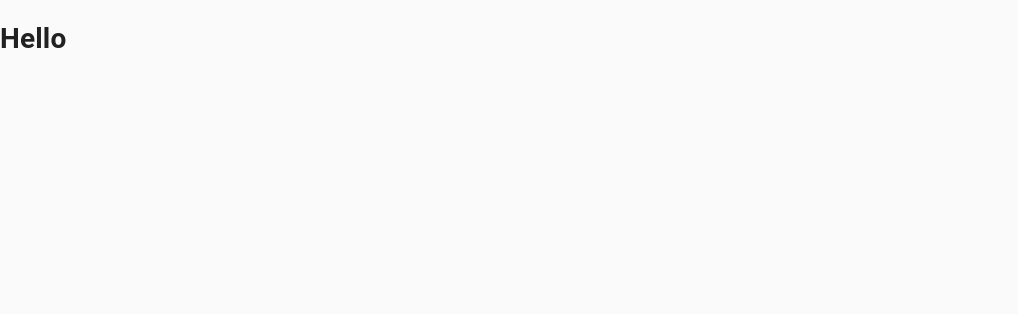
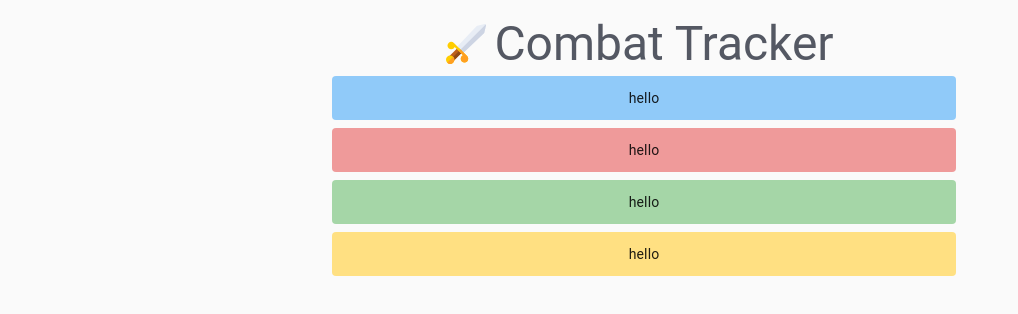
Before and after one commit to cmseaton42/dnd-tool, a React (Create React App) app: page / in a window 1280 px wide. Shown: the top 314 px of the page, without its empty margins (0-1018 px from the left). Built offline with nearby package versions, Linux system fonts and the light colour scheme.

Commit message:
Add header to initiative tool

```diff
--- a/src/App.tsx
+++ b/src/App.tsx
@@ -5,6 +5,8 @@ import { red } from "@material-ui/core/colors";
 import { createMuiTheme, ThemeProvider, responsiveFontSizes } from "@material-ui/core/styles";
 import ReactGA from "react-ga";
 import { createBrowserHistory } from "history";
+
+import { HomePage } from "./views/home";
 
 // Define global style constants
 const PRIMARY_COLOR = "#545863";
@@ -109,8 +111,6 @@ history.listen((location) => {
 // Setup Google Analytics
 ReactGA.initialize(process.env.REACT_APP_GOOGLE_ANALYTICS as string);
 
-const LoginPage: React.FC = () => <h1>Hello</h1>;
-
 // Setup App
 // @ts-ignore
 export const App: React.FC = () => {
@@ -123,7 +123,7 @@ export const App: React.FC = () => {
                 {/* Instantiate Primary Application Router */}
                 <Router history={history}>
                     <Switch>
-                        <Route exact path={"/"} component={LoginPage} />
+                        <Route exact path={"/"} component={HomePage} />
                         <Redirect to="/" />
                     </Switch>
                 </Router>
--- a/src/index.css
+++ /dev/null
@@ -1,10 +0,0 @@
-body {
-    margin: 0;
-    font-family: sans-serif;
-    -webkit-font-smoothing: antialiased;
-    -moz-osx-font-smoothing: grayscale;
-}
-
-code {
-    font-family: source-code-pro, Menlo, Monaco, Consolas, "Courier New", monospace;
-}
--- a/src/index.tsx
+++ b/src/index.tsx
@@ -1,6 +1,5 @@
 import React from "react";
 import ReactDOM from "react-dom";
-import "./index.css";
 import { App } from "./App";
 import * as serviceWorker from "./serviceWorker";
 
--- /dev/null
+++ b/src/views/home/index.tsx
@@ -0,0 +1,25 @@
+import React from "react";
+import { makeStyles } from "@material-ui/core/styles";
+
+import { InitiativeTracker } from "./initiative-tracker";
+
+import Grid from "@material-ui/core/Grid";
+
+export const HomePage: React.FC = () => {
+    const cls = useStyles();
+
+    return (
+        <Grid container justify="center" className={cls.root}>
+            <Grid item xs={12} md={6}>
+                <InitiativeTracker />
+            </Grid>
+        </Grid>
+    );
+};
+
+const useStyles = makeStyles((theme) => ({
+    root: {
+        height: "100vh",
+        padding: theme.spacing(2),
+    },
+}));
--- /dev/null
+++ b/src/views/home/initiative-tracker/combatant-card.tsx
@@ -0,0 +1,39 @@
+import React from "react";
+import { makeStyles } from "@material-ui/core/styles";
+
+import { red, amber, green, blue } from "@material-ui/core/colors";
+
+export interface ICombatantCardProps {
+    type: "character" | "hostile" | "ally" | "neutral";
+}
+
+export const CombatantCard: React.FC<ICombatantCardProps> = ({ type }) => {
+    const cls = useStyles({ bg: getBackgroundByType(type) });
+
+    return <div className={cls.container}>hello</div>;
+};
+
+const getBackgroundByType: (type: "character" | "hostile" | "ally" | "neutral") => string = (type) => {
+    switch (type) {
+        case "character":
+            return blue[200];
+        case "hostile":
+            return red[200];
+        case "ally":
+            return green[200];
+        case "neutral":
+            return amber[200];
+    }
+};
+
+const useStyles = makeStyles((theme) => ({
+    container: {
+        display: "flex",
+        justifyContent: "center",
+        margin: theme.spacing(0.5),
+        padding: theme.spacing(1.5),
+        width: "100%",
+        background: (props: { bg: string }) => props.bg,
+        borderRadius: 4,
+    },
+}));
--- /dev/null
+++ b/src/views/home/initiative-tracker/index.tsx
@@ -0,0 +1,44 @@
+import React from "react";
+import { makeStyles } from "@material-ui/core/styles";
+
+import Typography from "@material-ui/core/Typography";
+
+import { CombatantCard } from "./combatant-card";
+import SwordIcon from "./swords.svg";
+
+export const InitiativeTracker: React.FC = () => {
+    const cls = useStyles();
+
+    return (
+        <div className={cls.container}>
+            <div className={cls.header}>
+                <img src={SwordIcon} className={cls.headerIcon} />
+                <Typography color="primary" variant="h3">
+                    Combat Tracker
+                </Typography>
+            </div>
+            <CombatantCard type="character" />
+            <CombatantCard type="hostile" />
+            <CombatantCard type="ally" />
+            <CombatantCard type="neutral" />
+        </div>
+    );
+};
+
+const useStyles = makeStyles((theme) => ({
+    container: {
+        display: "flex",
+        justifyContent: "center",
+        flexDirection: "column",
+    },
+    header: {
+        display: "flex",
+        alignItems: "center",
+        justifyContent: "center",
+        width: "100%",
+    },
+    headerIcon: {
+        height: 40,
+        marginRight: theme.spacing(1),
+    },
+}));
```
Also changed, not shown: src/App.css (deleted, +0 -38 lines), tsconfig.json (+4 -9 lines), src/views/home/initiative-tracker/swords.svg (added).
